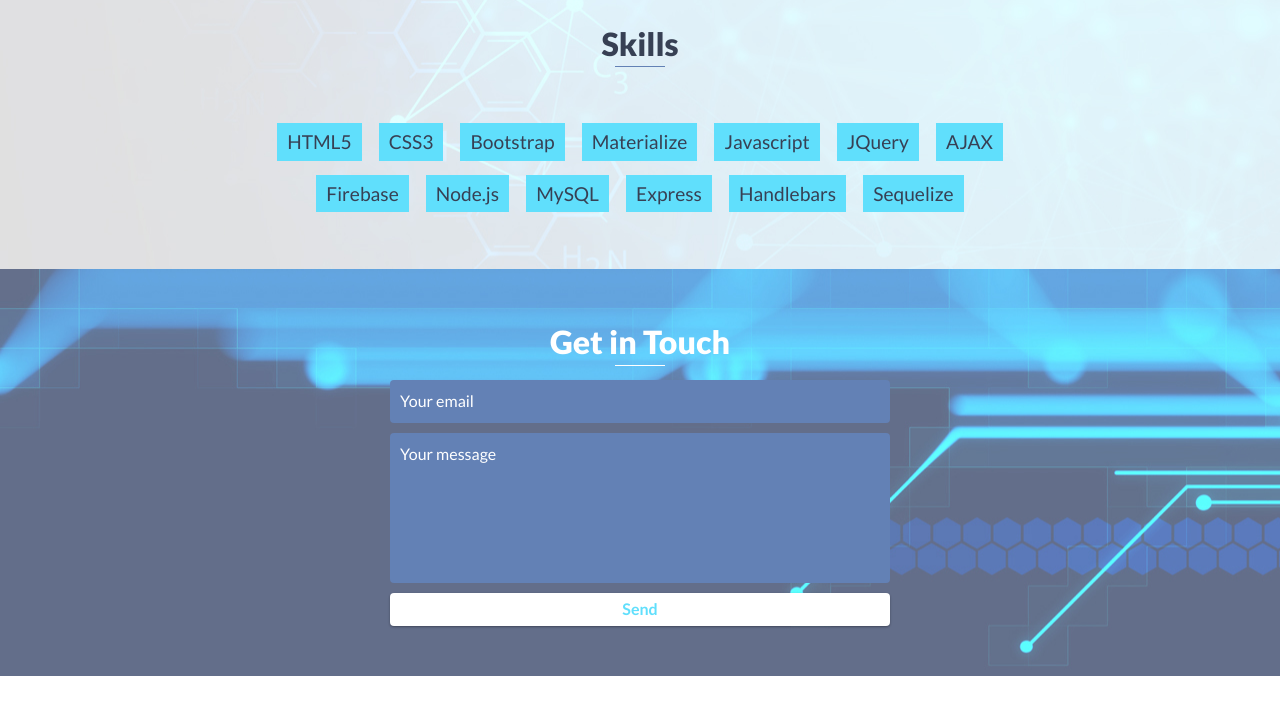
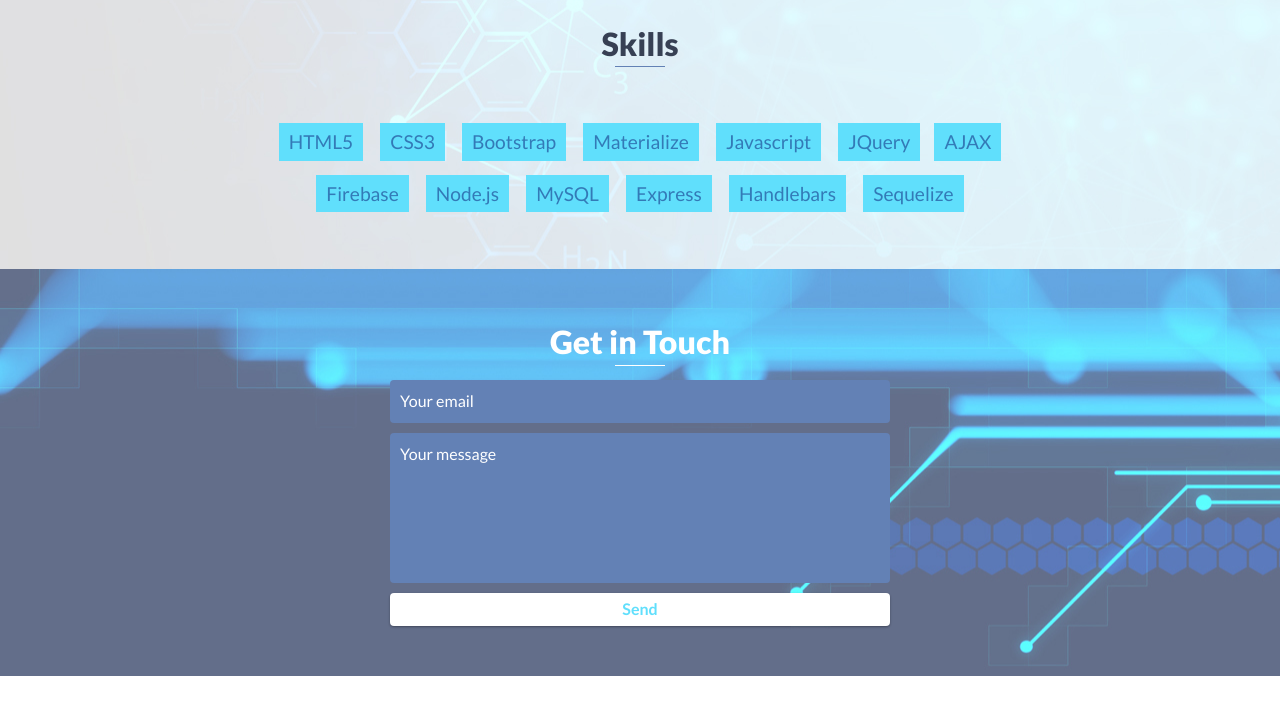
Before and after one commit to jasonboru/jasonboru.github.io, a website: page index.html in a window 1280 px wide. Shown: the part 4240-4949 px from the top of the page. Drawn offline with nearby package versions, Linux system fonts and the light colour scheme.

Commit message:
added links to the skills list items

```diff
--- a/index.html
+++ b/index.html
@@ -237,19 +237,20 @@
     <div id="skills">
         <h2 class="heading">Skills</h2>
         <ul>
-            <li>HTML5</li>
-            <li>CSS3</li>
-            <li>Bootstrap</li>
-            <li>Materialize</li>
-            <li>Javascript</li>
-            <li>JQuery</li>
-            <li>AJAX</li>
-            <li>Firebase</li>
-            <li>Node.js</li>
-            <li>MySQL</li>
-            <li>Express</li>
-            <li>Handlebars</li>
-            <li>Sequelize</li>
+
+            <li><a href="https://developer.mozilla.org/en-US/docs/Web/Guide/HTML/HTML5" target="_blank">HTML5</a></li>
+            <li><a href="https://developer.mozilla.org/en-US/docs/Web/CSS/CSS3" target="_blank">CSS3</a></li>
+            <li><a href="http://getbootstrap.com/" target="_blank">Bootstrap</a></li>
+            <li><a href="http://materializecss.com/" target="_blank">Materialize</a></li>
+            <li><a href="https://www.javascript.com/" target="_blank">Javascript</a></li>
+            <li><a href="https://jquery.com/" target="_blank">JQuery</a>
+            <li><a href="https://developer.mozilla.org/en-US/docs/AJAX/Getting_Started" target="_blank">AJAX</a></li>
+            <li><a href="https://firebase.google.com/" target="_blank">Firebase</a></li>
+            <li><a href="https://nodejs.org/en/" target="_blank">Node.js</a></li>
+            <li><a href="https://dev.mysql.com/doc/" target="_blank">MySQL</a></li>
+            <li><a href="https://expressjs.com/" target="_blank">Express</a></li>
+            <li><a href="http://handlebarsjs.com/" target="_blank">Handlebars</a></li>
+            <li><a href="http://docs.sequelizejs.com/en/v3/" target="_blank">Sequelize</a></li>
 
 
         </ul>
```
